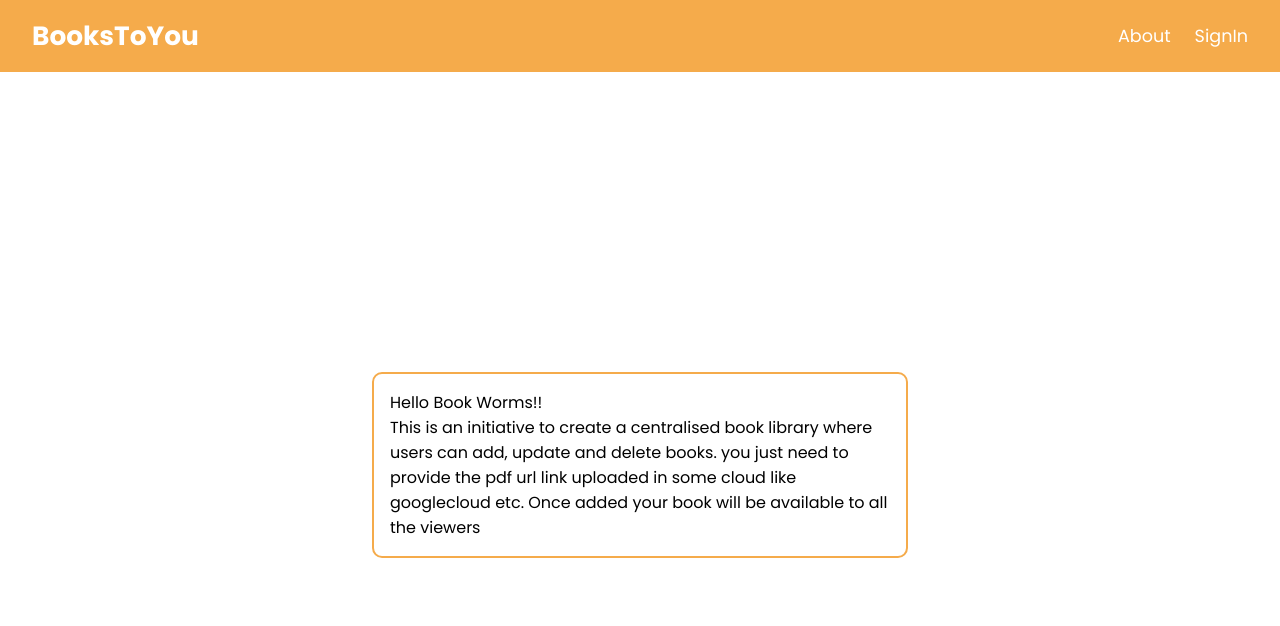
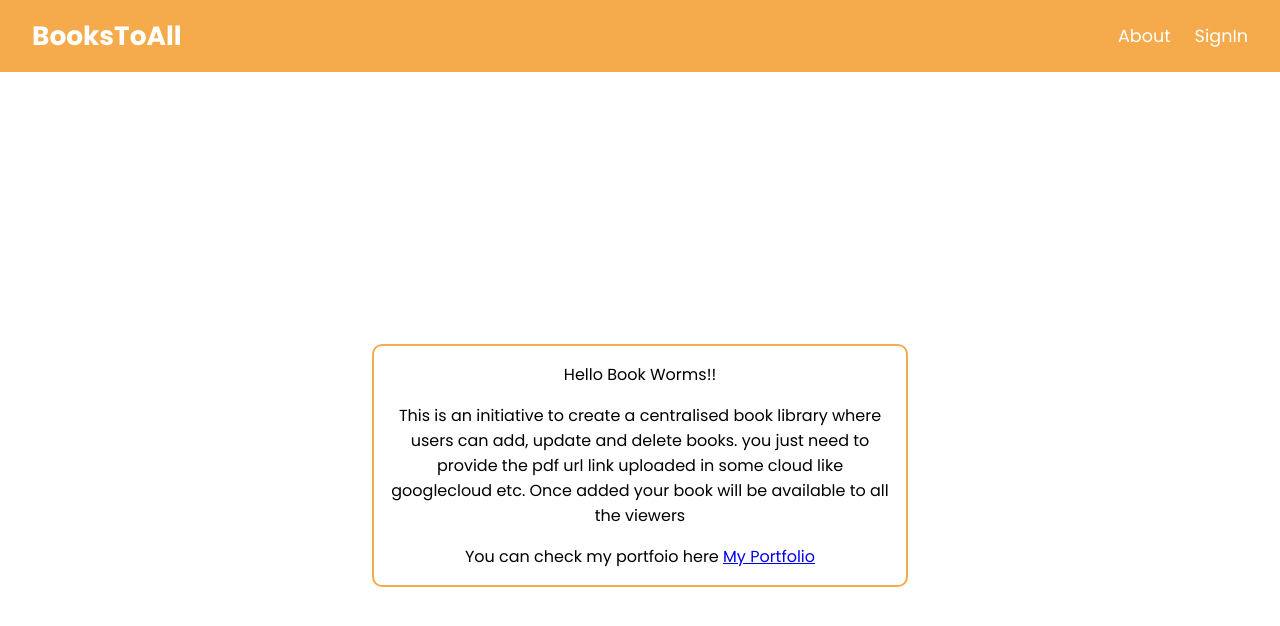
Before and after one commit to rauchrods/BooksForAll, a React (Vite) app: page /about in a window 1280 px wide. Shown: the top 626 px of the page. Built offline with nearby package versions, Linux system fonts and the light colour scheme.

Commit message:
updated title and navbar section

```diff
--- a/src/components/nav_bar/NavBar.jsx
+++ b/src/components/nav_bar/NavBar.jsx
@@ -17,7 +17,7 @@ function NavBar() {
   return (
     <nav className={styles.navbar}>
       <Link to={"/"}>
-        <h2>BooksToYou</h2>
+        <h2>BooksToAll</h2>
       </Link>
       <div className={styles.right_sec}>
         {currentUser && (
--- a/src/pages/about/About.jsx
+++ b/src/pages/about/About.jsx
@@ -12,6 +12,10 @@ function About() {
           link uploaded in some cloud like googlecloud etc. Once added your book
           will be available to all the viewers
         </p>
+        <p>
+          You can check my portfoio here{" "}
+          <a href="https://rauchrodrigues.vercel.app/">My Portfolio</a>
+        </p>
       </div>
     </div>
   );
--- a/src/pages/about/About.module.scss
+++ b/src/pages/about/About.module.scss
@@ -14,5 +14,10 @@
     min-width: 300px;
     margin: 0 auto;
     border-radius: 10px;
+    display: flex;
+    flex-direction: column;
+    row-gap: 1rem;
+    align-items: center;
+    text-align: center;
   }
 }
```
